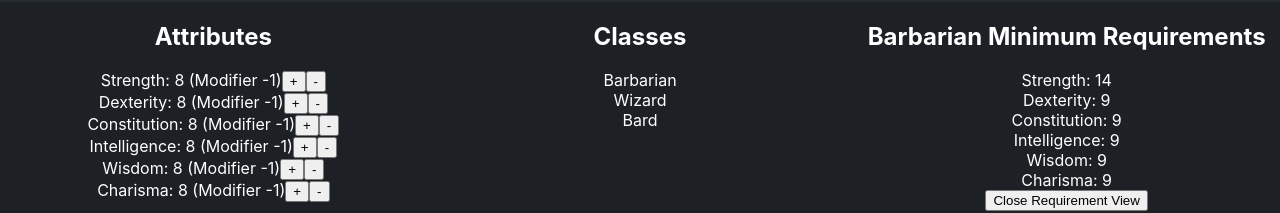
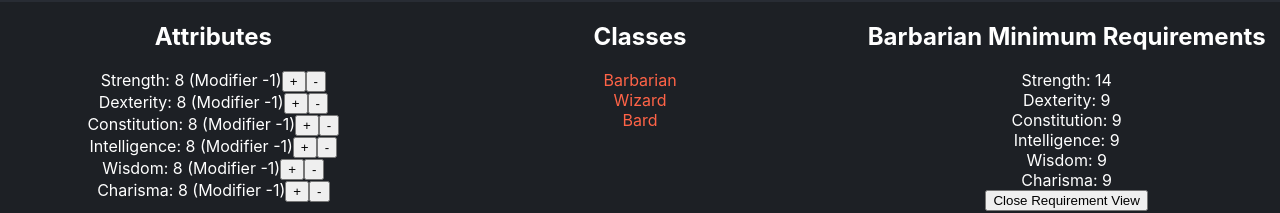
Before and after one commit to omarglez/recruiting-webapp-character, a React (Create React App) app: page / in a window 1280 px wide. Both pictures are taken after a click on the element "Barbarian". Shown: the part 131-344 px from the top of the page. Built offline with nearby package versions, Linux system fonts and the light colour scheme.

Commit message:
Refactor

```diff
--- a/src/App.css
+++ b/src/App.css
@@ -49,6 +49,10 @@
   color: aquamarine;
 }
 
+.Classname-Disabled {
+  color: tomato;
+}
+
 @keyframes App-logo-spin {
   from {
     transform: rotate(0deg);
--- a/src/App.tsx
+++ b/src/App.tsx
@@ -1,126 +1,15 @@
-import { useState } from 'react';
 import './App.css';
-import { ATTRIBUTE_LIST, CLASS_LIST, SKILL_LIST, COUNT } from './consts';
-import type { Attributes, Class } from "./types";
-
-const MaxAttributeCount = ATTRIBUTE_LIST.length;
-
-const InitialAttributes = ATTRIBUTE_LIST.reduce((acc, attribute) => {
-  acc[attribute] = 8;
-  return acc;
-}, {} as Attributes);
-
-const InitialClassRestrictions = Object.keys(CLASS_LIST).reduce((acc, className) => {
-  let count = 0;
-  acc[className] = ATTRIBUTE_LIST.reduce((acc, attribute) => {
-    let isValid = InitialAttributes[attribute] >= CLASS_LIST[className][attribute]
-    count = isValid ? count + 1 : count;
-    acc[attribute] = isValid;
-    return acc;
-  }, {});
-
-  acc[className][COUNT] = count;
-  return acc;
-}, {});
-
-const CalculateModifier = (attributeValue: number) => Math.trunc(attributeValue / 2) - 5;
+import Character from './Character';
 
 function App() {
-  const [values, setValues] = useState<Attributes>(InitialAttributes);
-  const [classRestrictions, setClassRestrictions] = useState(InitialClassRestrictions);
-  const [selectedClass, setSelectedClass] = useState<string>();
-
-  const updateValue = (attribute: string, value: number) => {
-    setValues(prev => {
-      let result = {
-        ...prev,
-      };
-      result[attribute] = value;
-      return result;
-    });
-
-    for (let className in CLASS_LIST)
-    {
-      updatePossibleClass(className as Class, attribute, value);
-    }
-  }
-
-  const updatePossibleClass = (className : Class, attribute : string, value : number) => {
-    let wasValid = classRestrictions[className][attribute];
-    let isValid = value >= CLASS_LIST[className][attribute];
-
-    // no change
-    if (isValid === wasValid) return;
-
-    let previousCount = classRestrictions[className][COUNT];
-
-    setClassRestrictions(prev => {
-      let result = {...prev};
-      result[className][attribute] = isValid;
-      result[className][COUNT] = isValid ? previousCount + 1 : previousCount - 1;
-      return result;
-    });
-  }
-
   return (
     <div className="App">
       <header className="App-header">
         <h1>React Coding Exercise - Omar Gonzalez</h1>
       </header>
-      <section className="App-section">
-        <div className='App-column'>
-        <h2>Attributes</h2>
-          {ATTRIBUTE_LIST.map((attribute) => (
-            <Attribute
-              key={attribute}
-              name={attribute}
-              value={values[attribute]}
-              handleIncrement={() => {updateValue(attribute, values[attribute] + 1)}}
-              handleDecrement={() => {updateValue(attribute, values[attribute] - 1)}}
-            />
-          ))}
-        </div>
-        <div className='App-column'>
-          <h2>Classes</h2>
-          {Object.entries(CLASS_LIST).map(([className]) => (
-            <div
-              key={className}
-              className={(classRestrictions[className][COUNT] === MaxAttributeCount ? "Classname-Enabled" : "")}
-              onClick={() => setSelectedClass(className)}
-            >
-              {className}
-            </div>
-          ))}
-        </div>
-        {selectedClass && <RequirementView className={selectedClass as Class} handleCloseView={() => setSelectedClass("")} />}
-      </section>
-      <section className="App-section">
-      </section>
+      <Character />
     </div>
   );
 }
 
-function RequirementView({ className, handleCloseView } : { className : Class, handleCloseView: () => void }) {
-  return <div className='App-column'>
-    <h2>{className} Minimum Requirements</h2>
-    {
-      Object.keys(CLASS_LIST[className]).map((attribute) => (
-        <div key={attribute}>
-          {attribute}: {CLASS_LIST[className][attribute]}
-        </div>
-      ))
-    }
-    <button onClick={handleCloseView}>Close Requirement View</button>
-  </div>;
-}
-
-function Attribute({ name, value, handleIncrement, handleDecrement }:
-  { name: string, value: number, handleIncrement: () => void, handleDecrement: () => void }) {
-  return <div>
-    {name}: {value} (Modifier {CalculateModifier(value)})
-    <button onClick={handleIncrement}>+</button>
-    <button onClick={handleDecrement}>-</button>
-  </div>;
-}
-
 export default App;
--- /dev/null
+++ b/src/Attributes.tsx
@@ -0,0 +1,30 @@
+import { ATTRIBUTE_LIST } from './consts';
+import type { Attributes } from "./types";
+
+const CalculateModifier = (attributeValue: number) => Math.trunc(attributeValue / 2) - 5;
+
+function AttributeColumn({ values, handleValueUpdate }: { values: Attributes, handleValueUpdate: (attribute: string, value: number) => void }) {
+    return <div className='App-column'>
+        <h2>Attributes</h2>
+        {ATTRIBUTE_LIST.map((attribute) => (
+        <Attribute
+            key={attribute}
+            name={attribute}
+            value={values[attribute]}
+            handleIncrement={() => {handleValueUpdate(attribute, values[attribute] + 1)}}
+            handleDecrement={() => {handleValueUpdate(attribute, values[attribute] - 1)}}
+        />
+        ))}
+    </div>;
+}
+
+function Attribute({ name, value, handleIncrement, handleDecrement }:
+    { name: string, value: number, handleIncrement: () => void, handleDecrement: () => void }) {
+    return <div>
+        {name}: {value} (Modifier {CalculateModifier(value)})
+        <button onClick={handleIncrement}>+</button>
+        <button onClick={handleDecrement}>-</button>
+    </div>;
+}
+
+export default AttributeColumn;
--- /dev/null
+++ b/src/Character.tsx
@@ -0,0 +1,57 @@
+import { useState } from 'react';
+import { ATTRIBUTE_LIST, CLASS_LIST, SKILL_LIST, COUNT, MAX_ATTRIBUTE_COUNT, INITIAL_ATTRIBUTES, INITIAL_CLASS_RESTRICTIONS } from './consts';
+import type { Attributes, ClassRestriction, Class } from "./types";
+import AttributeColumn from './Attributes';
+import { Classes, RequirementView } from './Classes';
+
+function Character() {
+    const [values, setValues] = useState<Attributes>(INITIAL_ATTRIBUTES);
+    const [classRestrictions, setClassRestrictions] = useState<Record<Class, ClassRestriction>>(INITIAL_CLASS_RESTRICTIONS);
+    const [selectedClass, setSelectedClass] = useState<string>();
+
+    const updateValue = (attribute: string, value: number) => {
+      setValues(prev => {
+        let result = {
+          ...prev,
+        };
+        result[attribute] = value;
+        return result;
+      });
+
+      for (let className in CLASS_LIST)
+      {
+        updatePossibleClass(className as Class, attribute, value);
+      }
+    }
+
+    const updatePossibleClass = (className : Class, attribute : string, value : number) => {
+      let wasValid = classRestrictions[className][attribute];
+      let isValid = value >= CLASS_LIST[className][attribute];
+
+      // no change
+      if (isValid === wasValid) return;
+
+      let previousCount = classRestrictions[className][COUNT];
+
+      setClassRestrictions(prev => {
+        let result = {...prev};
+        result[className][attribute] = isValid;
+        result[className][COUNT] = isValid ? previousCount + 1 : previousCount - 1;
+        return result;
+      });
+    }
+
+    return <section className="App-section">
+        <AttributeColumn
+            values={values}
+            handleValueUpdate={updateValue}
+        />
+        <Classes
+            classRestrictions={classRestrictions}
+            handleClassSelected={(className) => setSelectedClass(className)}
+        />
+        {selectedClass && <RequirementView className={selectedClass as Class} handleCloseView={() => setSelectedClass("")} />}
+    </section>
+}
+
+export default Character;
--- /dev/null
+++ b/src/Classes.tsx
@@ -0,0 +1,31 @@
+import { CLASS_LIST, COUNT, MAX_ATTRIBUTE_COUNT } from './consts';
+import type { ClassRestriction, Class } from "./types";
+
+export function Classes({ classRestrictions, handleClassSelected }: {classRestrictions: Record<Class, ClassRestriction>, handleClassSelected: (className: string) => void }) {
+    return <div className='App-column'>
+        <h2>Classes</h2>
+        {Object.entries(CLASS_LIST).map(([className]) => (
+        <div
+            key={className}
+            className={(classRestrictions[className][COUNT] === MAX_ATTRIBUTE_COUNT ? "Classname-Enabled" : "Classname-Disabled")}
+            onClick={() => handleClassSelected(className)}
+        >
+            {className}
+        </div>
+        ))}
+    </div>
+}
+
+export function RequirementView({ className, handleCloseView } : { className : Class, handleCloseView: () => void }) {
+    return <div className='App-column'>
+        <h2>{className} Minimum Requirements</h2>
+        {
+        Object.keys(CLASS_LIST[className]).map((attribute) => (
+            <div key={attribute}>
+            {attribute}: {CLASS_LIST[className][attribute]}
+            </div>
+        ))
+        }
+        <button onClick={handleCloseView}>Close Requirement View</button>
+    </div>;
+}
--- a/src/consts.ts
+++ b/src/consts.ts
@@ -1,4 +1,4 @@
-import type { Attributes, Class } from "./types";
+import type { Attributes, ClassRestriction, Class } from "./types";
 
 export const COUNT = "Count";
 
@@ -59,3 +59,23 @@ export const SKILL_LIST = [
     { name: 'Survival', attributeModifier: 'Wisdom' },
 
 ]
+
+export const MAX_ATTRIBUTE_COUNT = ATTRIBUTE_LIST.length;
+
+export const INITIAL_ATTRIBUTES = ATTRIBUTE_LIST.reduce((acc, attribute) => {
+    acc[attribute] = 8;
+    return acc;
+}, {} as Attributes);
+
+export const INITIAL_CLASS_RESTRICTIONS = Object.keys(CLASS_LIST).reduce((acc, className) => {
+    let count = 0;
+    acc[className] = ATTRIBUTE_LIST.reduce((acc, attribute) => {
+        let isValid = INITIAL_ATTRIBUTES[attribute] >= CLASS_LIST[className][attribute];
+        count = isValid ? count + 1 : count;
+        acc[attribute] = isValid;
+        return acc;
+    }, {}) as ClassRestriction;
+
+    acc[className][COUNT] = count;
+    return acc;
+}, {}) as Record<Class, ClassRestriction>;
```
Also changed, not shown: src/types.ts (+10 -0 lines).
